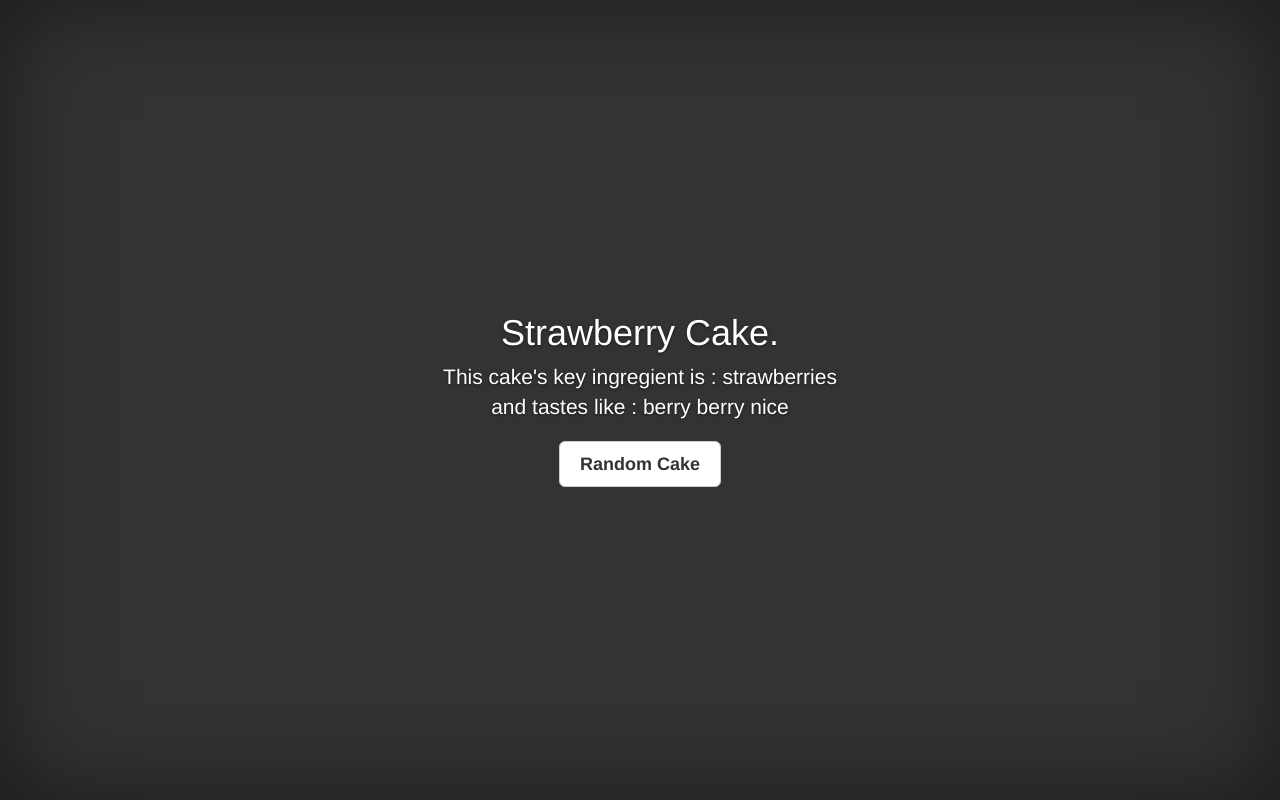
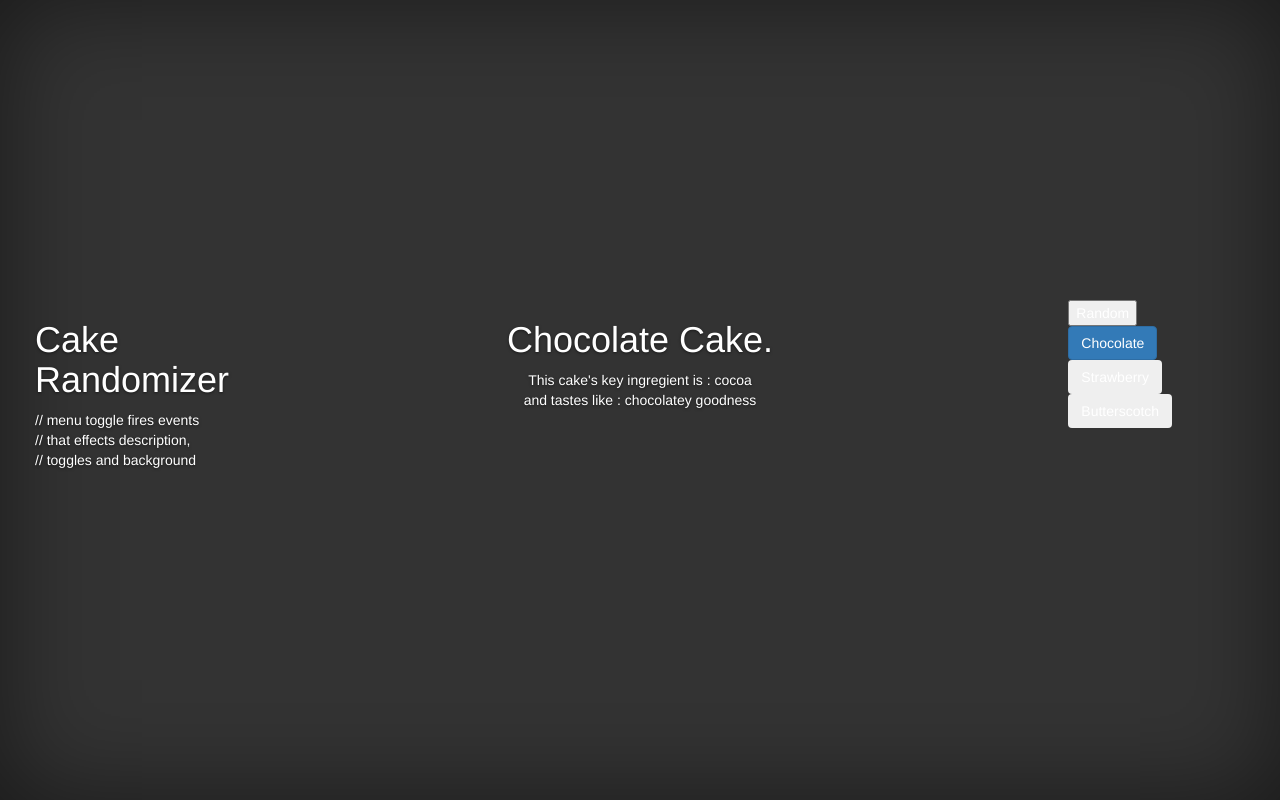
Before and after one commit to mrsCandyBar/dev_template_custom_pubsub, a website: page index.html in a window 1280 px wide. Drawn offline with nearby package versions, Linux system fonts and the light colour scheme; files that its build step writes are made by us from their sources; files whose address does not match are found by name.

Commit message:
Added templates and toggle functionality for random and specific cake selection

```diff
--- a/gulpfile.js
+++ b/gulpfile.js
@@ -1,4 +1,4 @@
-'use strict';
+/*'use strict';*/
 
 const gulp = require('gulp');
 const sass = require('gulp-sass');
--- a/index.html
+++ b/index.html
@@ -37,8 +37,16 @@
           </nav>
       </header> -->
 
-      <main class="inner cover">
-        <article id="target"></article>
+      <main class="inner cover" >
+        <sidebar id="about" class="col-sm-2">
+          <h1>Cake Randomizer</h1>
+          <p>// menu toggle fires events<br>
+              // that effects description,<br>
+              // toggles and background<br><br>
+            </p>
+        </sidebar>
+        <article id="description" class="col-sm-8"></article>
+        <sidebar id="menu" class="col-sm-2"></sidebar>
       </main>
 
       <!-- <footer class="mastfoot cover-container inner">
@@ -55,7 +63,7 @@
 
     <!-- custom js -->
     <script src="assets/js/mustache.js"></script>
-    <script src="assets/js/pubsub.js"></script>
+    <!-- <script src="assets/js/pubsub.js"></script> -->
     <script src="assets/js/main.js"></script>
   </body>
 </html>
--- a/template/cakeGen.html
+++ /dev/null
@@ -1,7 +0,0 @@
-
-    <h1 class="cover-heading">{{ type }} Cake.</h1>
-    <p class="lead">This cake's key ingregient is : {{ ingredient }} <br />and tastes like : {{ taste }}</p>
-
-    <p class="lead">
-        <button class="btn btn-lg btn-default">Random Cake</button>
-    </p>
--- /dev/null
+++ b/template/description.html
@@ -0,0 +1,3 @@
+
+    <h1 class="cover-heading">{{ type }} Cake.</h1>
+    <p>This cake's key ingregient is : {{ ingredient }} <br />and tastes like : {{ taste }}</p>
--- /dev/null
+++ b/template/menu.html
@@ -0,0 +1,10 @@
+<nav>
+    <ul class="nav">
+    	<li><button>Random</li>
+    	{{ #cakes }}
+    		<li>
+    		 	<button class="btn {{ status }}" data-index="{{ index }}">{{ type }}</button>
+    		</li>
+    	{{ /cakes }}
+    </ul>
+</nav>
```
Also changed, not shown: build/js/main.js, build/plugins/mustache.js (renamed from build/js/mustache.js), build/sass/_layout.scss, 1 other file.
